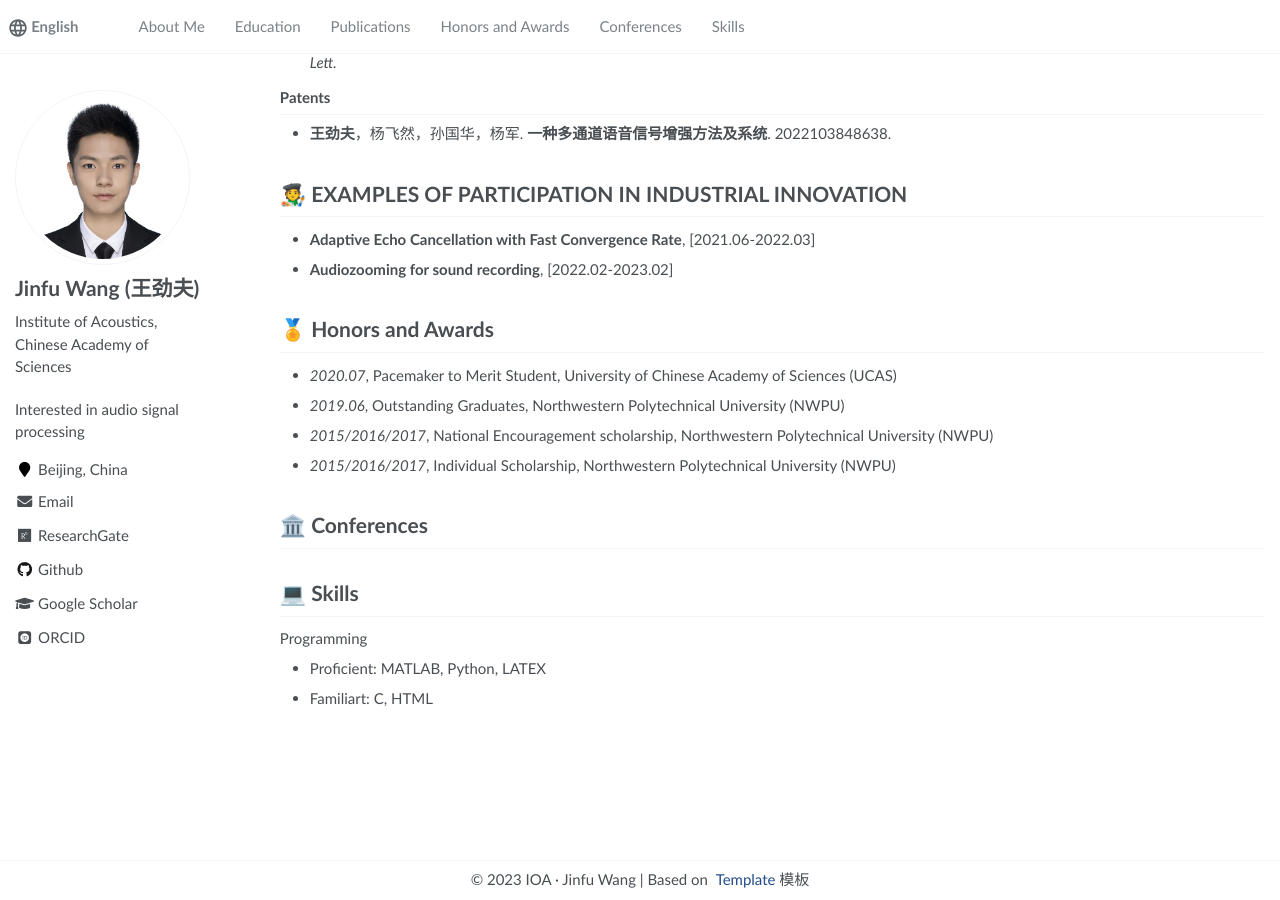
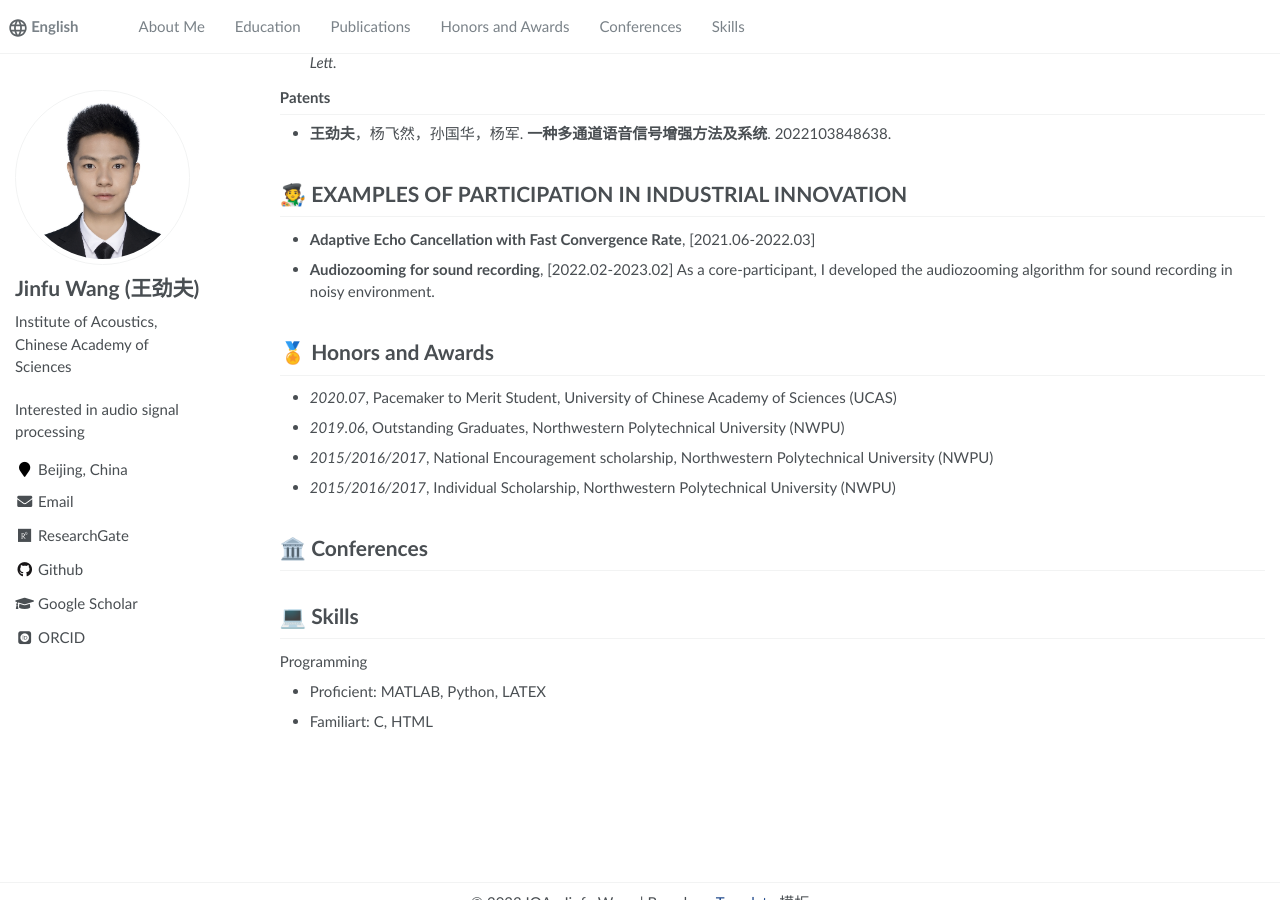
Before and after one commit to 875441459/875441459.github.io, a Jekyll site: the page built from _pages/about.md, in a window 1280 px wide and 900 px high, scrolled down 714 px. Built offline with Jekyll 4.4.1, drawn with Linux system fonts in a browser that asks for light colours; some web fonts are replaced.

Commit message:
Update about.md

```diff
--- a/_pages/about.md
+++ b/_pages/about.md
@@ -54,7 +54,10 @@ My research focuses on **microphone array processing**, **(semi-)blind speech se
 
 - **Adaptive Echo Cancellation with Fast Convergence Rate**, [2021.06-2022.03]
 
+
+
 - **Audiozooming for sound recording**, [2022.02-2023.02]
+  As a core-participant, I developed the audiozooming algorithm for sound recording in noisy environment.
 
 <span class='anchor' id="-honors-and-awards"></span>
 # 🏅 Honors and Awards
```
